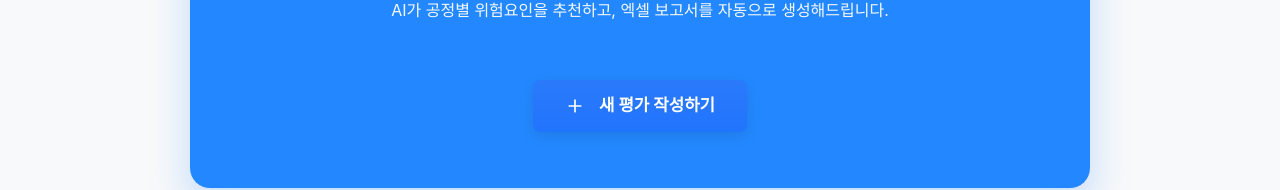
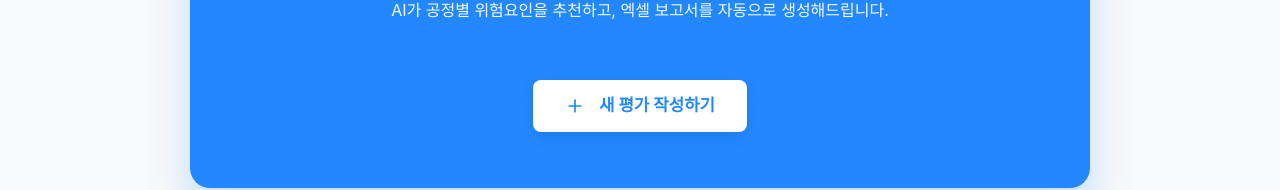
Before and after one commit to givinkwon/reg-ai-web, a Next.js app: page /docs/risk-assessment in a window 1280 px wide. Shown: the part 375-565 px from the top of the page. Built offline with nearby package versions, Linux system fonts and the light colour scheme; no server answers.

Commit message:
feat:update

```diff
--- a/app/docs/layout.tsx
+++ b/app/docs/layout.tsx
@@ -2,11 +2,8 @@ import Navbar from './components/Navbar';
 
 export default function ChatLayout({ children }: { children: React.ReactNode }) {
   return (
-    <div className="min-h-screen bg-white flex flex-col font-sans text-gray-900">
-      <Navbar />
-      <main className="flex-1 flex flex-col relative">
+      <>
         {children}
-      </main>
-    </div>
+      </>
   );
 }
--- a/app/docs/monthly-inspection/page.module.css
+++ b/app/docs/monthly-inspection/page.module.css
@@ -62,8 +62,8 @@
 }
 
 .whiteBtn {
-  background-color: #ffffff !important;
-  /* color: #2388FF !important; */
+  background: #ffffff !important;
+  color: #2388FF !important;
   border: none !important;
   font-weight: 700 !important;
   height: 52px !important;
--- a/app/docs/risk-assessment/components/RiskAssessmentWizard.module.css
+++ b/app/docs/risk-assessment/components/RiskAssessmentWizard.module.css
@@ -2,6 +2,7 @@
   display: flex;
   flex-direction: column;
   height: 100vh;
+  width: 80vw;
   background-color: #fff;
   color: #333;
   overflow: hidden;
@@ -165,14 +166,17 @@
   border-radius: 8px;
   border: 1px solid #ddd;
   background-color: #fff;
-  color: #555;
+  color: black!important;
   font-weight: 600;
   cursor: pointer;
 }
 
+.navBtn:hover {
+    color:white!important;
+}
+
 .navBtn:hover:not(:disabled) {
-  background-color: #f8fafc;
-  border-color: #cbd5e1;
+  color:white!important;
 }
 
 .navBtn:disabled {
--- a/app/docs/risk-assessment/components/steps/StepTasks.module.css
+++ b/app/docs/risk-assessment/components/steps/StepTasks.module.css
@@ -4,8 +4,8 @@
   display: flex;
   flex-direction: column;
   gap: 1.5rem;
-  max-width: 900px;
   margin: 0 auto;
+  width: 100%;
 }
 
 .header {
--- a/app/docs/risk-assessment/components/steps/StepTasks.tsx
+++ b/app/docs/risk-assessment/components/steps/StepTasks.tsx
@@ -289,13 +289,6 @@ export default function StepTasks({ draft, setDraft, minor }: Props) {
       <div className={s.header}>
         <div>
           <h3 className={s.title}>작업 선택</h3>
-          <div className={s.desc}>
-            {norm(minorCategory) ? (
-              <>소분류 <b className="text-purple-600 font-semibold">{minorCategory}</b> 기준으로 작업을 자동 추천해 드렸습니다.</>
-            ) : (
-              '진행할 작업을 선택하세요. 관련된 공정 데이터를 자동으로 불러옵니다.'
-            )}
-          </div>
         </div>
         <Button
           variant="outline"
@@ -304,6 +297,36 @@ export default function StepTasks({ draft, setDraft, minor }: Props) {
         >
           <Search size={16} className="mr-2" /> 직접 검색/추가
         </Button>
+      </div>
+
+      {/* 하단 선택 요약 (칩) */}
+      <div className={s.summary}>
+        <span className={s.summaryLabel}>선택된 작업 ({draft.tasks.length})</span>
+        <div className={s.chipList}>
+          {draft.tasks.length === 0 ? (
+            <span className={s.emptyText}>선택된 작업이 없습니다.</span>
+          ) : (
+            draft.tasks.map(t => (
+              <span key={t.id} className={s.chip}>
+                {t.title}
+                <button
+                  className={s.chipRemove}
+                  onClick={(e) => { e.stopPropagation(); toggleSelect(t.title); }}
+                >
+                  ×
+                </button>
+              </span>
+            ))
+          )}
+        </div>
+      </div>
+
+      <div className={s.desc}>
+        {norm(minorCategory) ? (
+          <>소분류 <b className="text-purple-600 font-semibold">{minorCategory}</b> 기준으로 작업을 자동 추천해 드렸습니다.</>
+        ) : (
+          '진행할 작업을 선택하세요. 관련된 공정 데이터를 자동으로 불러옵니다.'
+        )}
       </div>
 
       {/* 로딩 상태 */}
@@ -348,28 +371,6 @@ export default function StepTasks({ draft, setDraft, minor }: Props) {
         </div>
       )}
 
-      {/* 하단 선택 요약 (칩) */}
-      <div className={s.summary}>
-        <span className={s.summaryLabel}>선택된 작업 ({draft.tasks.length})</span>
-        <div className={s.chipList}>
-          {draft.tasks.length === 0 ? (
-            <span className={s.emptyText}>선택된 작업이 없습니다.</span>
-          ) : (
-            draft.tasks.map(t => (
-              <span key={t.id} className={s.chip}>
-                {t.title}
-                <button
-                  className={s.chipRemove}
-                  onClick={(e) => { e.stopPropagation(); toggleSelect(t.title); }}
-                >
-                  ×
-                </button>
-              </span>
-            ))
-          )}
-        </div>
-      </div>
-
       <AddDetailTaskModal
         open={addOpen}
         minorCategory={minorCategory}
--- a/app/docs/risk-assessment/page.module.css
+++ b/app/docs/risk-assessment/page.module.css
@@ -68,8 +68,8 @@
 }
 
 .whiteBtn {
-  background-color: #ffffff !important;
-  /* color: #2388FF !important; */
+  background: #ffffff !important;
+  color: #2388FF !important;
   border: none !important;
   font-weight: 700 !important;
   height: 52px !important;
--- a/app/docs/tbm/page.module.css
+++ b/app/docs/tbm/page.module.css
@@ -67,8 +67,8 @@
 }
 
 .whiteBtn {
-  background-color: #ffffff !important;
-  /* color: #2388FF !important; */
+  background: #ffffff !important;
+  color: #2388FF !important;
   border: none !important;
   font-weight: 700 !important;
   height: 52px !important;
--- a/app/docs/tbm/page.tsx
+++ b/app/docs/tbm/page.tsx
@@ -81,7 +81,7 @@ export default function TBMPage() {
           </div>
           <h1 className={s.title}>TBM (작업전 안전점검)</h1>
           <p className={s.desc}>
-            작업 시작 전 10분! 근로자와 함께 위험요인을 공유하고 기록하세요.<br />
+            작업 시작 전 1분! 근로자와 함께 위험요인을 공유하고 기록하세요.<br />
             PC/모바일 어디서든 간편하게 작성하고 서명까지 완료할 수 있습니다.
           </p>
 
--- a/app/layout.tsx
+++ b/app/layout.tsx
@@ -3,6 +3,7 @@ import "./globals.css";
 import Script from "next/script";
 import type { Metadata } from "next";
 import GAEventBridge from "./components/analytics/GAEventBridge";
+import Navbar from "./docs/components/Navbar"; // ✅ Navbar 컴포넌트 임포트
 
 export const metadata: Metadata = {
   title: "reg-ai-web",
@@ -132,7 +133,14 @@ export default function RootLayout({ children }: { children: React.ReactNode })
         {/* ✅ 전역 GA 브릿지도 GA_DISABLED면 렌더링 안 함 */}
         {!GA_DISABLED && <GAEventBridge />}
 
-        {children}
+        {/* ✅ Navbar 및 레이아웃 구조 복구 */}
+        <div className="min-h-screen bg-white flex flex-col font-sans text-gray-900">
+          <Navbar />
+          <main className="flex-1 flex flex-col relative">
+            {children}
+          </main>
+        </div>
+
       </body>
     </html>
   );
```
